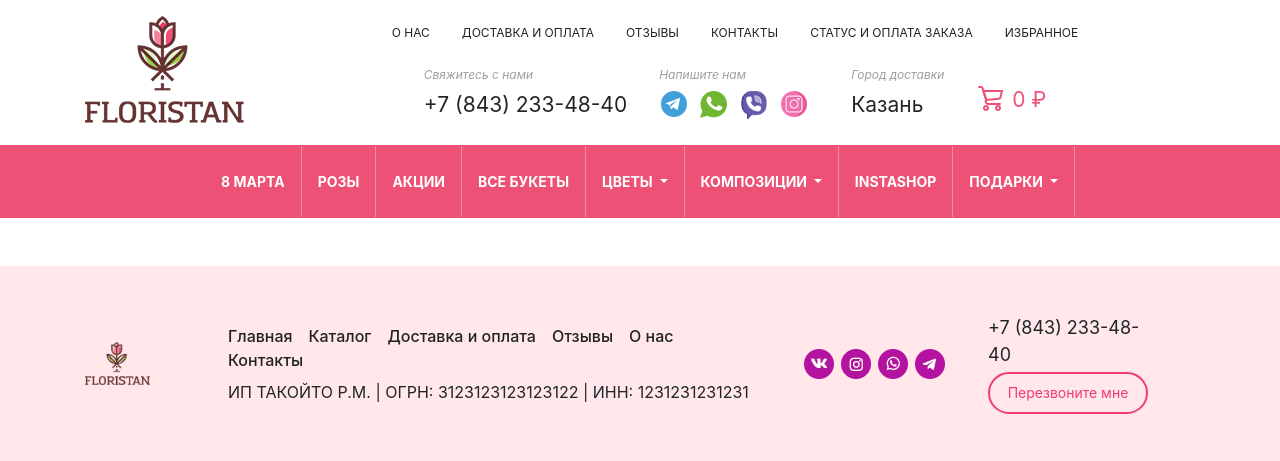
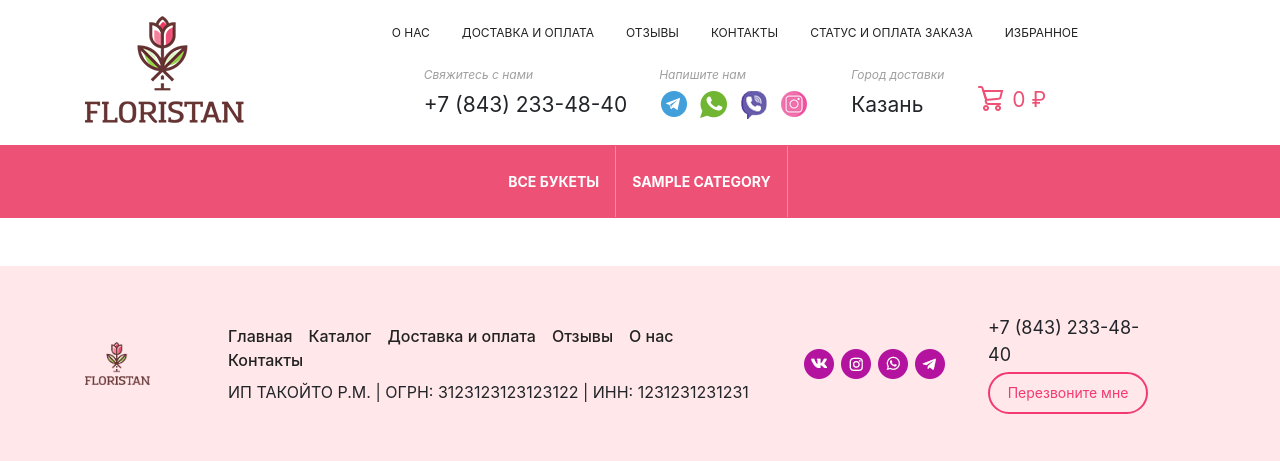
Before and after one commit to Safintim/flower-shop, a Django app: page / in a window 1280 px wide. Shown: the top 461 px of the page. Run offline with Django 3.2, Linux system fonts and the light colour scheme; tables that the repository leaves empty hold one stand-in row (values such as "Sample post"); some libraries are stand-ins or nearby versions.

Commit message:
Add context_processor for categories #5

```diff
--- a/flower_shop/settings.py
+++ b/flower_shop/settings.py
@@ -69,6 +69,7 @@ TEMPLATES = [
                 'django.template.context_processors.request',
                 'django.contrib.auth.context_processors.auth',
                 'django.contrib.messages.context_processors.messages',
+                'main.context_processor.categories',
             ],
         },
     },
--- /dev/null
+++ b/main/context_processor.py
@@ -0,0 +1,7 @@
+from main.models import Category
+
+
+def categories(request):
+    return {
+        'categories': Category.objects.active().parent_null()
+    }
--- a/main/models.py
+++ b/main/models.py
@@ -1,11 +1,36 @@
 from django.conf import settings
 from django.db import models
-from django.db.models import Sum, F, Min
+from django.db.models import Sum, F
+
+
+class ActiveQuerySet(models.QuerySet):
+    def active(self):
+        return self.filter(is_active=True)
+
+
+class CategoryQuerySet(ActiveQuerySet):
+
+    def parent_null(self):
+        return self.filter(parent__isnull=True)
+
+
+class CategoryManager(models.Manager):
+    def get_queryset(self):
+        return CategoryQuerySet(self.model, using=self._db)
+
+    def active(self):
+        return self.get_queryset().active()
+
+    def parent_null(self):
+        return self.get_queryset().parent_null()
 
 
 class Category(models.Model):
     title = models.CharField('Название', max_length=100)
     slug = models.SlugField('Слаг', unique=True)
+    parent = models.ForeignKey('main.Category', on_delete=models.SET_NULL, related_name='children', null=True, blank=True)
+    is_active = models.BooleanField('Активна', default=True)
+    objects = CategoryManager()
 
     class Meta:
         verbose_name = 'Категория'
--- a/templates/navbar.html
+++ b/templates/navbar.html
@@ -7,54 +7,29 @@
     <div class="collapse navbar-collapse" id="navbarSupportedContent">
         <div class="container justify-content-center">
             <ul class="navbar-nav navbar-expand">
-                <li class="nav-item p-2 active">
-                    <a class="nav-link" href="#">8 марта <span class="sr-only">(current)</span></a>
-                </li>
-                <li class="nav-item p-2">
-                    <a class="nav-link" href="#">Розы</a>
-                </li>
-                <li class="nav-item p-2">
-                    <a class="nav-link" href="#">Акции</a>
-                </li>
                 <li class="nav-item p-2">
                     <a class="nav-link" href="#">Все букеты</a>
                 </li>
+                {% for category in categories %}
+                    {% if category.children.all.exists %}
                         <li class="nav-item p-2 dropdown">
                             <a class="nav-link dropdown-toggle" href="#" id="navbarDropdown" role="button"
                                data-toggle="dropdown"
                                aria-haspopup="true" aria-expanded="false">
-                        Цветы
+                                {{ category.title }}
                             </a>
                             <div class="dropdown-menu" aria-labelledby="navbarDropdown">
-                        <a class="dropdown-item" href="#">Лилии</a>
-                        <a class="dropdown-item" href="#">Пионы</a>
+                                {% for ch in category.children.all %}
+                                    <a class="dropdown-item" href="#">{{ ch.title }}</a>
+                                {% endfor %}
                             </div>
                         </li>
-                <li class="nav-item p-2 dropdown">
-                    <a class="nav-link dropdown-toggle" href="#" id="navbarDropdown" role="button"
-                       data-toggle="dropdown"
-                       aria-haspopup="true" aria-expanded="false">
-                        Композиции
-                    </a>
-                    <div class="dropdown-menu" aria-labelledby="navbarDropdown">
-                        <a class="dropdown-item" href="#">Шляпные коробки</a>
-                        <a class="dropdown-item" href="#">Цветы в коробках</a>
-                    </div>
+                    {% else %}
+                        <li class="nav-item p-2">
+                            <a class="nav-link" href="#">{{ category.title }}</a>
                         </li>
-                <li class="nav-item p-2">
-                    <a class="nav-link" href="#">INSTASHOP</a>
-                </li>
-                <li class="nav-item p-2 dropdown">
-                    <a class="nav-link dropdown-toggle" href="#" id="navbarDropdown" role="button"
-                       data-toggle="dropdown"
-                       aria-haspopup="true" aria-expanded="false">
-                        Подарки
-                    </a>
-                    <div class="dropdown-menu" aria-labelledby="navbarDropdown">
-                        <a class="dropdown-item" href="#">Конфеты</a>
-                        <a class="dropdown-item" href="#">Мягкие игрушки</a>
-                    </div>
-                </li>
+                    {% endif %}
+                {% endfor %}
             </ul>
         </div>
     </div>
```
Also changed, not shown: main/migrations/0016_category_parent.py (added), main/migrations/0017_auto_20210310_1224.py (added), main/migrations/0018_auto_20210310_1226.py (added). Lines whose indentation alone changed are shown as unchanged.
